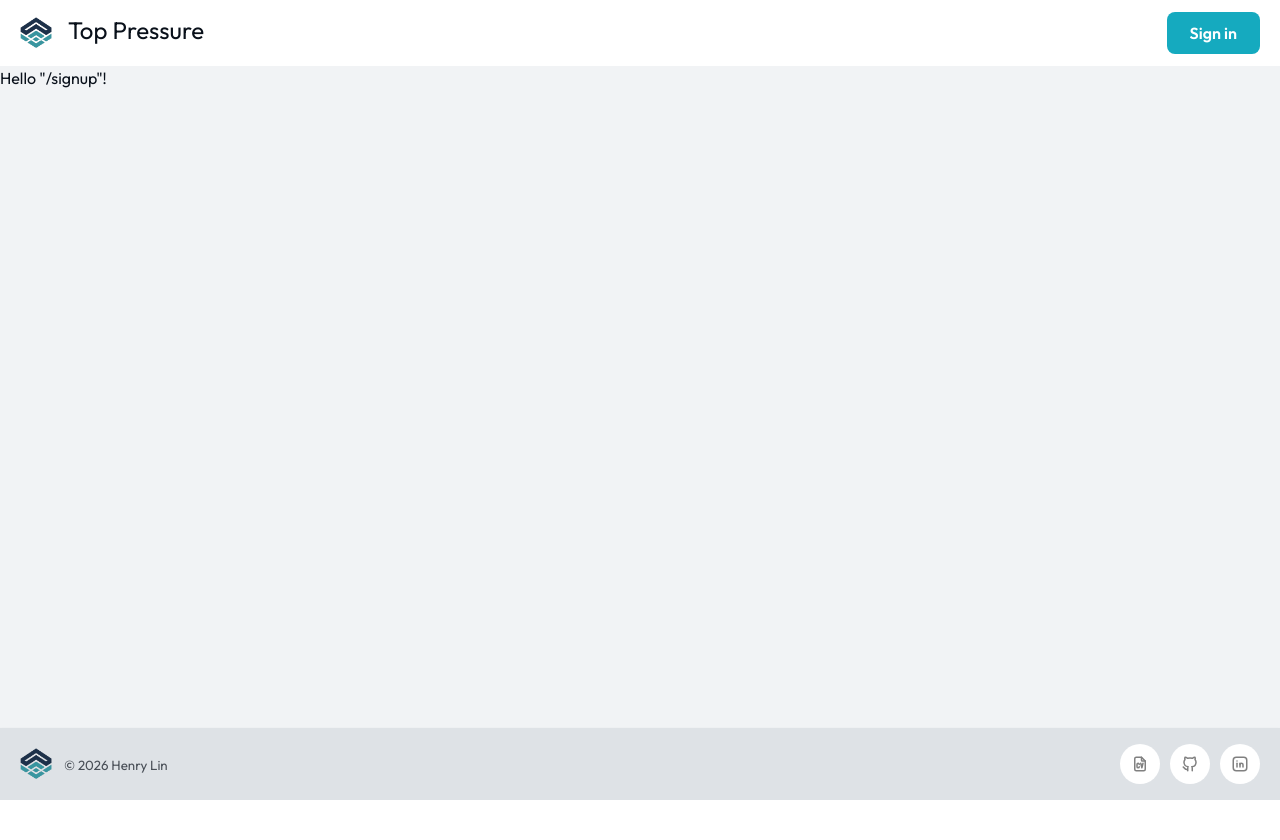
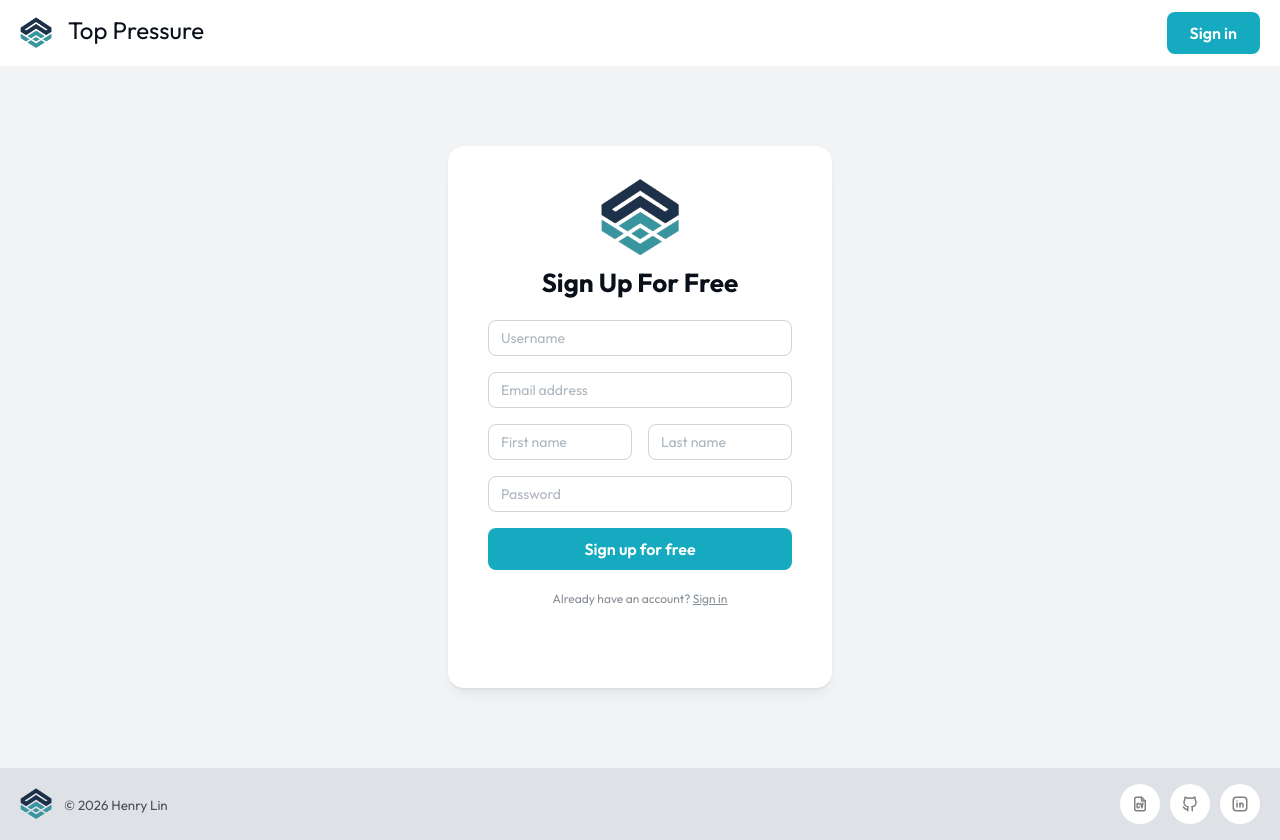
Before and after one commit to henrylin03/top-pressure-blog--FE, a React (Vite) app: page /signup in a window 1280 px wide. Before the commit the page ends 800 px from the top, so only its background shows below. Built offline with nearby package versions, Linux system fonts and the light colour scheme.

Commit message:
feat(signup): build sign up form
largely just copied the jsx from the login form. css modules are shared between login and signup in auth.module.css. didn't make sense to create a separate one for only a couple of custom classes, but most are inherited

```diff
--- a/src/routes/login.tsx
+++ b/src/routes/login.tsx
@@ -16,7 +16,7 @@ import {
 } from "@tanstack/react-router";
 import { useState } from "react";
 import { useAuth } from "@/contexts/auth";
-import styles from "@/styles/Login.module.css";
+import styles from "@/styles/Auth.module.css";
 import logoImg from "/images/logo.png";
 
 export const Route = createFileRoute("/login")({
--- a/src/routes/signup.tsx
+++ b/src/routes/signup.tsx
@@ -1,9 +1,99 @@
-import { createFileRoute } from "@tanstack/react-router";
+import {
+	Anchor,
+	Button,
+	Card,
+	Container,
+	SimpleGrid,
+	Stack,
+	Text,
+	TextInput,
+	Title,
+} from "@mantine/core";
+import { createFileRoute, Link } from "@tanstack/react-router";
+import { useState } from "react";
+import styles from "@/styles/Auth.module.css";
+import logoImg from "/images/logo.png";
 
 export const Route = createFileRoute("/signup")({
 	component: SignUpForm,
 });
 
 function SignUpForm() {
-	return <div>Hello "/signup"!</div>;
+	const [isLoading, _setIsLoading] = useState(false);
+	const [error, _setError] = useState("");
+
+	const handleSubmit = (_e) => {};
+
+	return (
+		<Container my={{ base: "xl", xs: "5rem" }}>
+			<Card
+				shadow="sm"
+				maw="24rem"
+				m="auto"
+				pt="xl"
+				pb={{ base: "xl", xs: "5rem" }}
+				px={{ base: "md", xs: "2.5rem" }}
+				radius="lg"
+			>
+				<Stack align="center" gap="lg">
+					<Stack component="header" align="center" gap={0}>
+						<Link to="/" aria-label="Return to home page">
+							<img
+								className={styles.logo}
+								src={logoImg}
+								alt="Logo of Top Pressure Blog"
+								loading="eager"
+							/>
+						</Link>
+						<Title order={2} className={styles.heading}>
+							Sign Up For Free
+						</Title>
+					</Stack>
+
+					<form onSubmit={handleSubmit}>
+						<Stack>
+							<TextInput name="username" placeholder="Username" required />
+							<TextInput
+								type="email"
+								name="email"
+								placeholder="Email address"
+								required
+							/>
+							<SimpleGrid cols={2}>
+								<TextInput name="firstName" placeholder="First name" />
+								<TextInput name="lastName" placeholder="Last name" />
+							</SimpleGrid>
+							<TextInput
+								type="password"
+								name="password"
+								placeholder="Password"
+								required
+							/>
+							{error && (
+								<Text fz="sm" c="#FF3399">
+									{error}
+								</Text>
+							)}
+							<Button type="submit" size="md" loading={isLoading}>
+								Sign up for free
+							</Button>
+						</Stack>
+					</form>
+
+					<Text fz="xs" c="dimmed">
+						Already have an account?{" "}
+						<Anchor
+							component={Link}
+							to="/login"
+							fz="xs"
+							underline="not-hover"
+							c="dimmed"
+						>
+							Sign in
+						</Anchor>
+					</Text>
+				</Stack>
+			</Card>
+		</Container>
+	);
 }
--- a/src/styles/Login.module.css
+++ b/src/styles/Auth.module.css
@@ -1,6 +1,7 @@
 .heading {
-  font-weight: 400;
-  font-size: 1.8rem;
+  font-weight: 500;
+  font-size: 2rem;
+  margin-block: var(--mantine-spacing-xs);
 }
 
 .logo {
```
